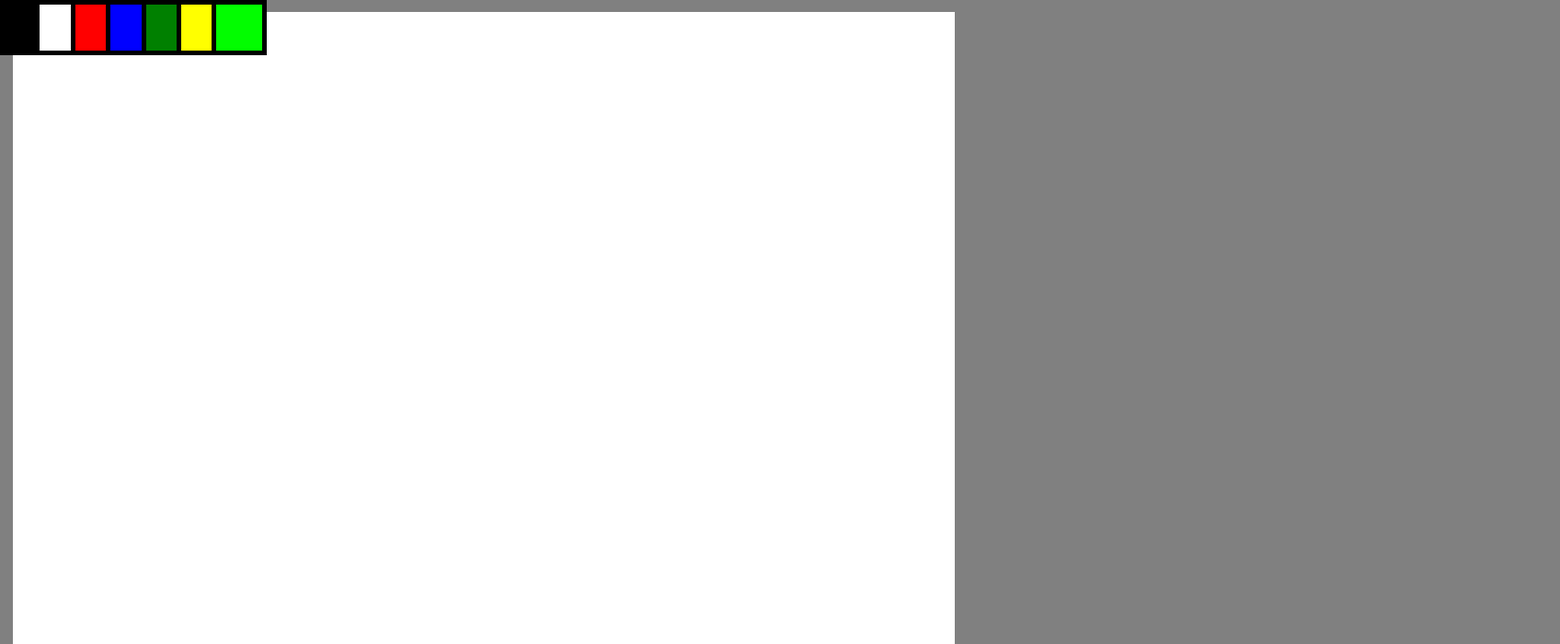
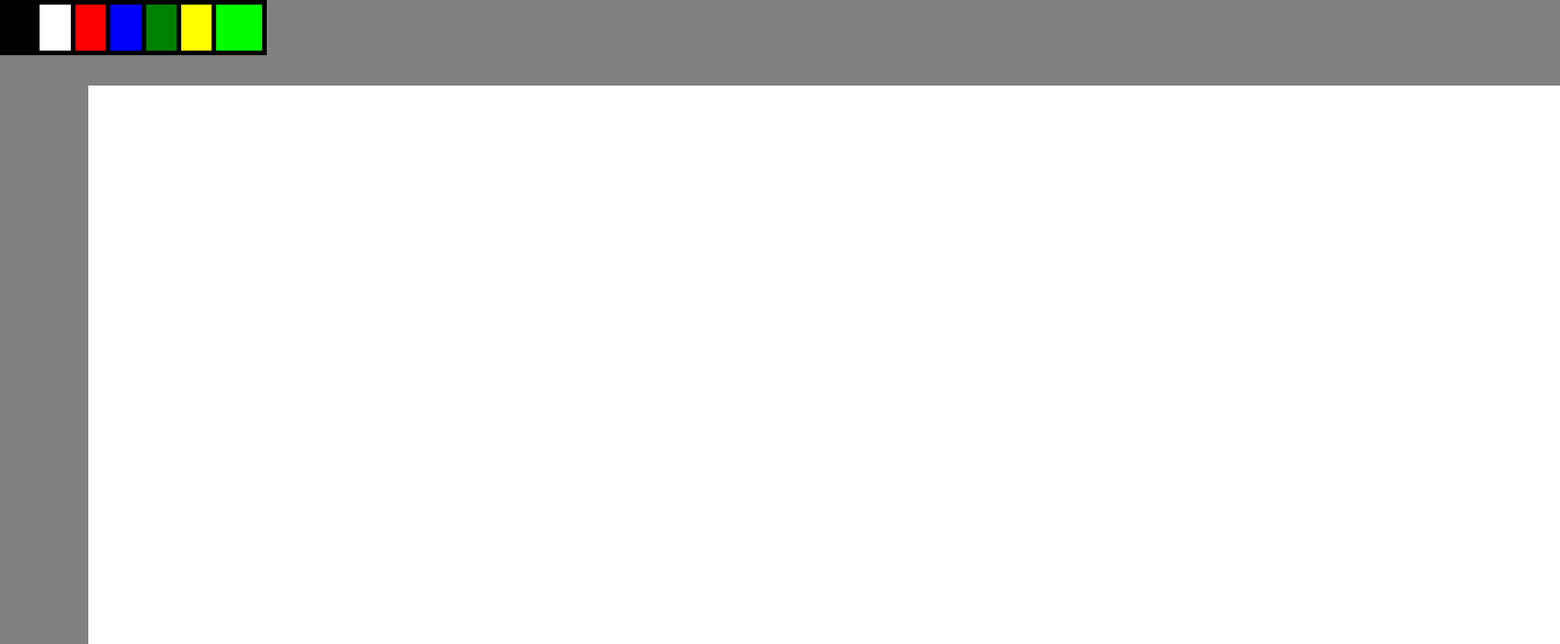
Before and after one commit to JonoHasMono/etchasketch, a plain HTML site: page index.html in a window 1280 px wide. Shown: the top 700 px of the page at 92% size, 1696 px wide, since content can reach past the window. Drawn offline with Linux system fonts and the light colour scheme.

Commit message:
completed everything that needs to be done with this project, doing one final commit before pushing it to Github

```diff
--- a/script.js
+++ b/script.js
@@ -1,5 +1,7 @@
 const gridContainer = document.querySelector(`#grid`)
 const colorPalette = document.querySelector(`#palette`)
+
+let rowNumber = 1;
 
 let mouseDown = 0;
 document.body.onmousedown = function() {
@@ -100,4 +102,4 @@ function makeGrid(rows, columns) {
   };
 
 
-  makeGrid(32, 32);
+  makeGrid(50, 100);
--- a/style.css
+++ b/style.css
@@ -9,17 +9,20 @@ body {
 
 #grid {
     display: grid;
+    position: absolute;
     grid-template-rows: repeat(var(--grid-rows), 1fr);
     grid-template-columns: repeat(var(--grid-cols), 1fr);
     padding: 0px;
     margin: 1% 50% 0% 0.5%;
+    top: 10%;
+    left: 7%;
 }
 
 .grid-item {
     display: grid;
     background-color:white;
-    width: 32px;
-    height: 32px;
+    width: 16px;
+    height: 16px;
 }
 
 .colorBlack {
```
